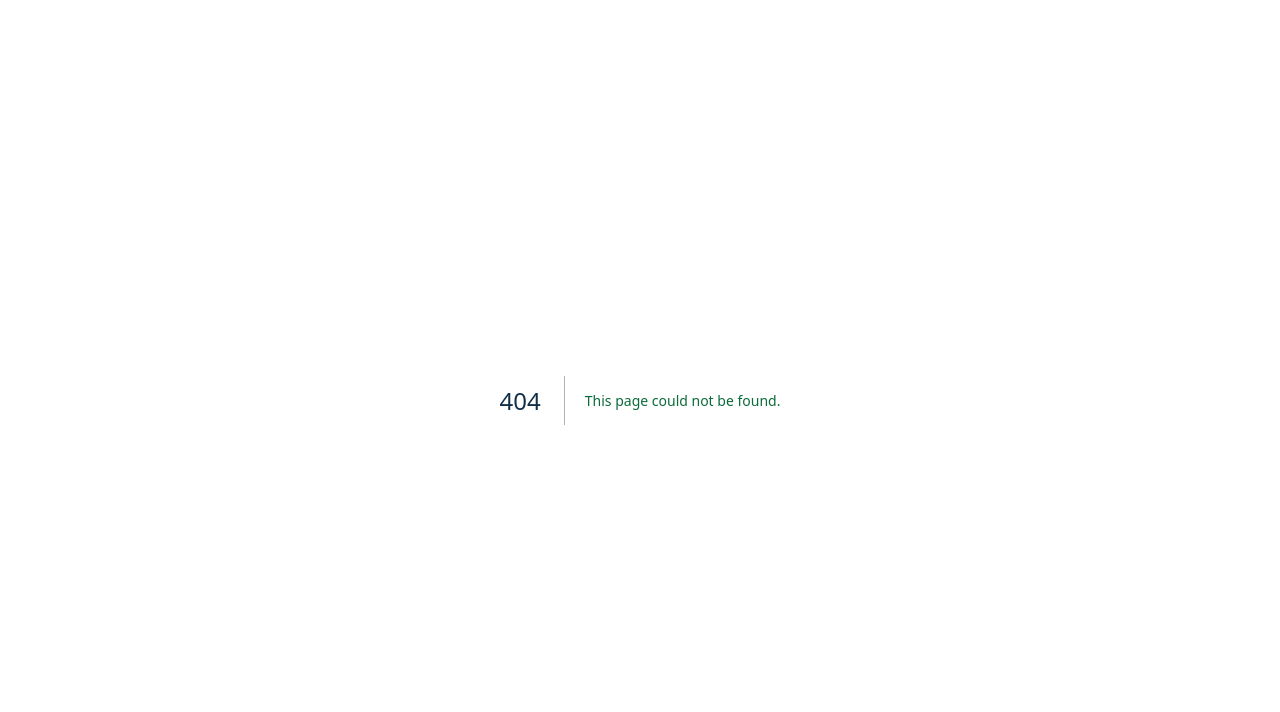
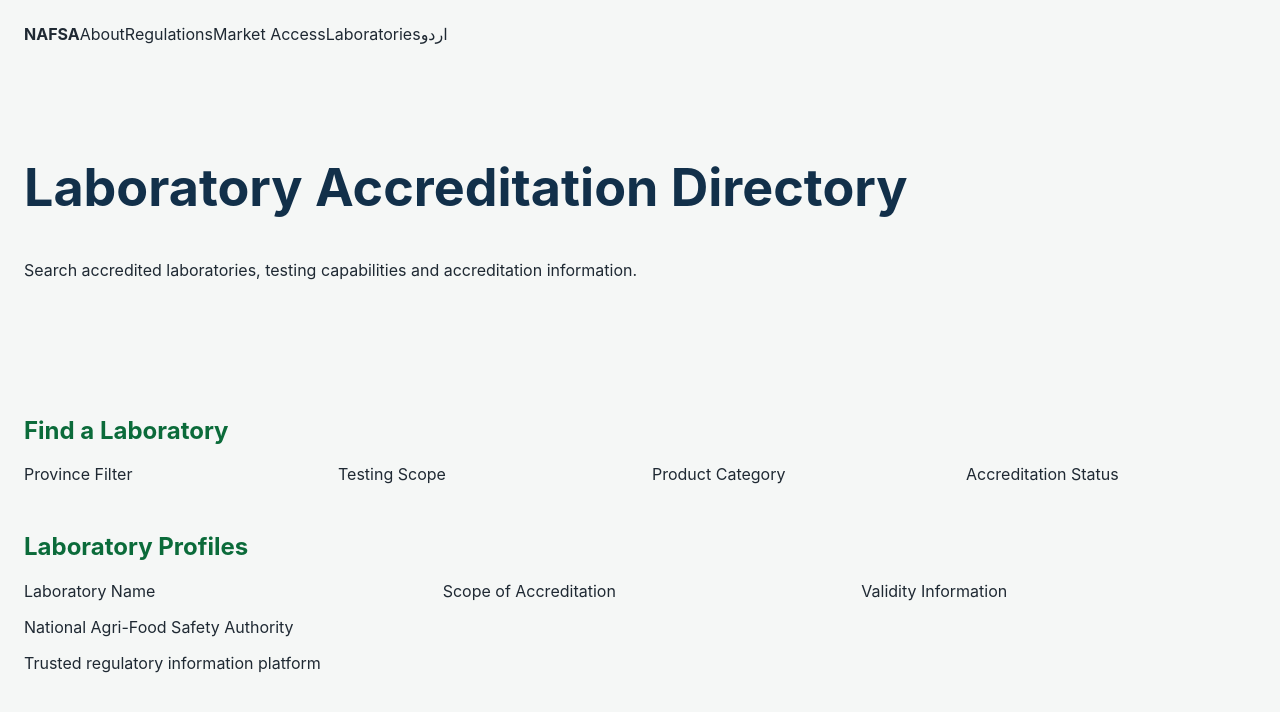
Before and after one commit to waseem99/NAFSA, a Next.js app in the folder prototype/: page /laboratories in a window 1280 px wide. Before the commit this address had no page. Shown: the top 712 px of the page. Built offline with nearby package versions, Linux system fonts and the light colour scheme.

Commit message:
Implement Phase 3 laboratory directory experience screen

```diff
--- /dev/null
+++ b/prototype/app/laboratories/page.tsx
@@ -0,0 +1,32 @@
+import Header from '../../components/Header';
+import Footer from '../../components/layout/Footer';
+
+export default function LaboratoriesPage() {
+  return (
+    <main>
+      <Header />
+      <section className="hero">
+        <h1>Laboratory Accreditation Directory</h1>
+        <p>Search accredited laboratories, testing capabilities and accreditation information.</p>
+      </section>
+      <section>
+        <h2>Find a Laboratory</h2>
+        <div className="grid">
+          <div>Province Filter</div>
+          <div>Testing Scope</div>
+          <div>Product Category</div>
+          <div>Accreditation Status</div>
+        </div>
+      </section>
+      <section>
+        <h2>Laboratory Profiles</h2>
+        <div className="grid">
+          <div>Laboratory Name</div>
+          <div>Scope of Accreditation</div>
+          <div>Validity Information</div>
+        </div>
+      </section>
+      <Footer />
+    </main>
+  );
+}
```
